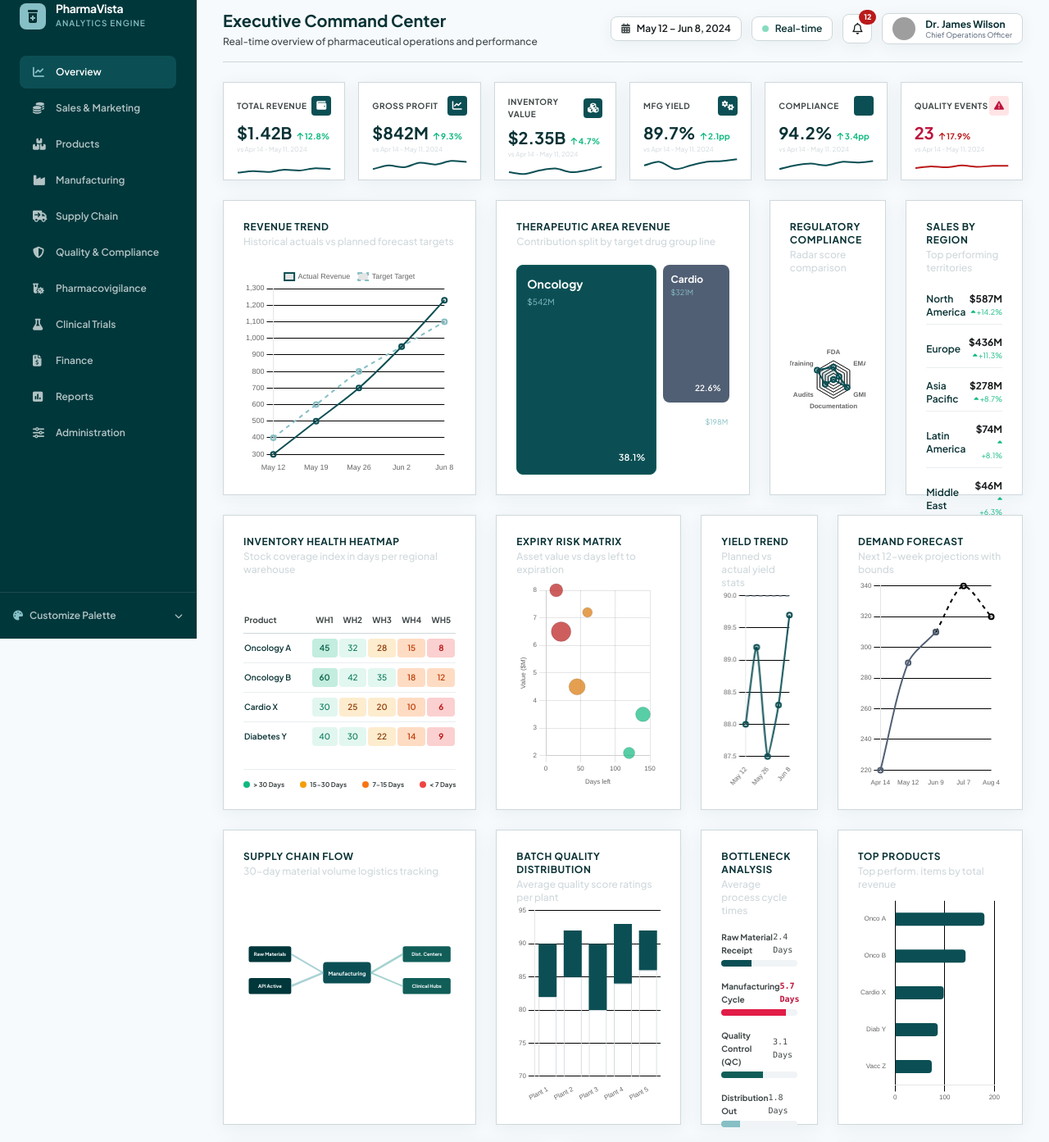
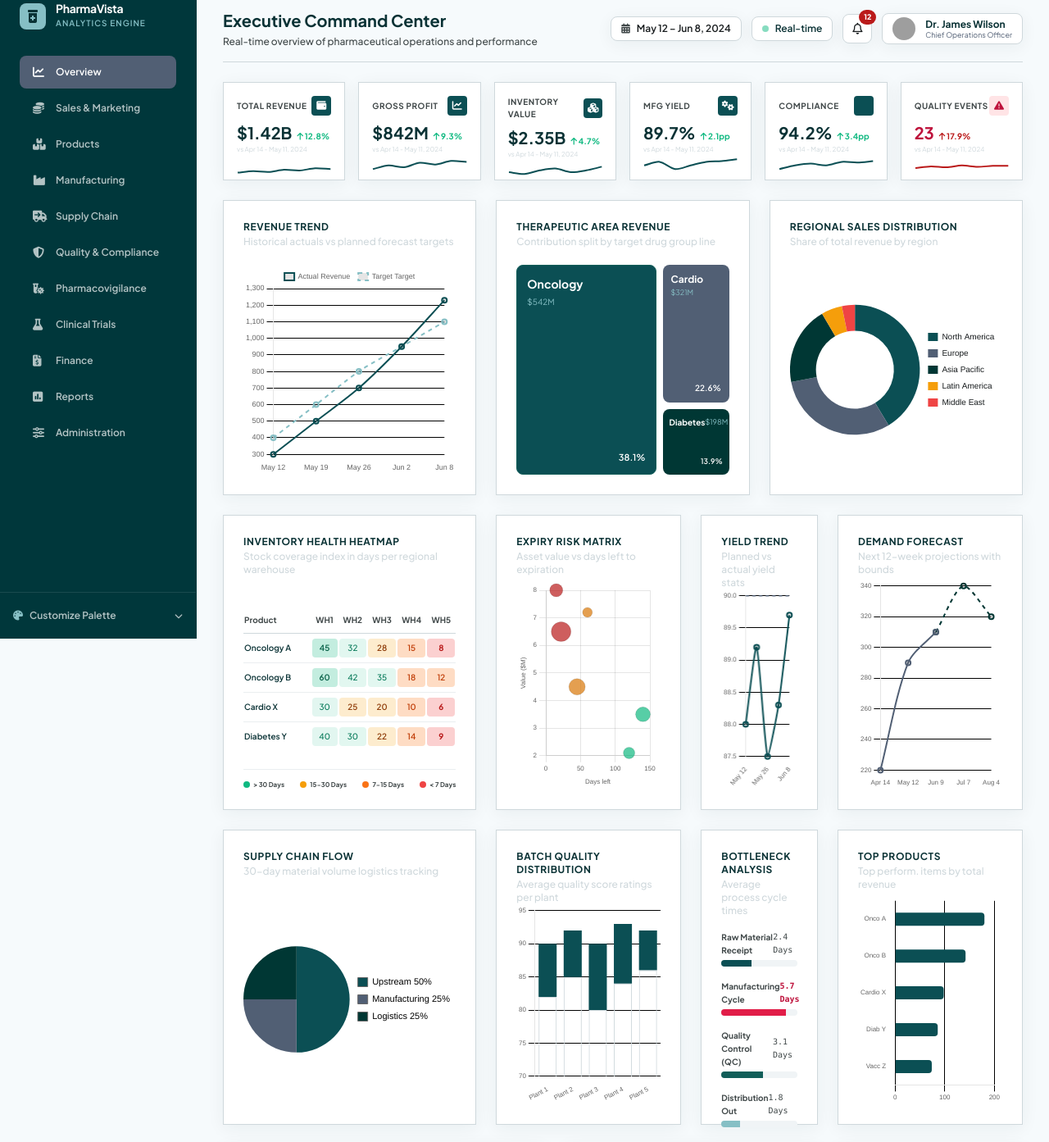
Before and after one commit to hamzahabdo01/Fanos, a plain HTML site: page index.html in a window 1280 px wide. Shown: the part 21-1414 px from the top of the page at 82% size. Drawn offline with nearby package versions, Linux system fonts and the light colour scheme; grey boxes are pictures that could not be loaded; some icons are missing.

Commit message:
Update index.html

```diff
--- a/index.html
+++ b/index.html
@@ -62,6 +62,8 @@
             --color-on-primary-container: #86bfc5;
             --color-primary-container: #0b4f54;
             --color-secondary: #515f74;
+            --color-tertiary: #003734;
+            --color-tertiary-dark: #00281e;
             --color-background: #f6fafc;
             --color-surface: #ffffff;
             --color-surface-low: #f0f4f6;
@@ -190,8 +192,8 @@
 
             <!-- Navigation Links -->
             <nav class="mt-8 space-y-1">
-                <a href="#" class="flex items-center gap-3 px-4 py-2.5 rounded-lg text-xs font-semibold text-white bg-fanos-primary shadow-sm transition-all duration-150">
-                    <i class="fa-solid fa-chart-line text-sm w-4 text-[var(--color-on-primary-container)]"></i>
+                <a href="#" class="flex items-center gap-3 px-4 py-2.5 rounded-lg text-xs font-semibold text-white bg-fanos-secondary shadow-sm transition-all duration-150">
+                    <i class="fa-solid fa-chart-line text-sm w-4 text-[var(--color-secondary-container)]"></i>
                     <span>Overview</span>
                 </a>
                 <a href="#" class="flex items-center gap-3 px-4 py-2.5 rounded-lg text-xs font-semibold text-white/70 hover:bg-white/10 hover:text-white transition-all duration-150">
@@ -283,6 +285,9 @@
                         <option value="eucalyptus">Tech-Forward Eucalyptus</option>
                         <option value="coldchain">Cold Chain Steel & Logistics</option>
                         <option value="emerald">High-Performance Emerald</option>
+                        <option value="earthly">Earthly — Dark Green & Brown</option>
+                        <option value="turmeric">Turmeric — Warm Golden</option>
+                        <option value="sandy">Sandy — Coastal Beige</option>
                         <option value="contrast">Minimalist High-Contrast Slate</option>
                         <option value="midnight">Deep Charcoal Dark Mode</option>
                     </select>
@@ -495,61 +500,16 @@
                 </div>
             </div>
 
-            <!-- Regulatory Compliance Score Radar (2 Cols) -->
-            <div class="lg:col-span-2 fanos-card p-6 fanos-shadow flex flex-col justify-between h-[360px]">
+            <!-- Regional Sales Donut (replaces Regulatory Compliance + Sales by Region) -->
+            <div class="lg:col-span-4 fanos-card p-6 fanos-shadow flex flex-col justify-between h-[360px]">
                 <div>
-                    <h2 class="text-xs uppercase tracking-wider font-bold fanos-text-title">Regulatory Compliance</h2>
-                    <p class="caption text-fanos-outline mt-0.5">Radar score comparison</p>
+                    <h2 class="text-xs uppercase tracking-wider font-bold fanos-text-title">Regional Sales Distribution</h2>
+                    <p class="caption text-fanos-outline mt-0.5">Share of total revenue by region</p>
                 </div>
-                <div class="w-full h-64 flex items-center justify-center">
-                    <canvas id="chart-compliance-radar"></canvas>
-                </div>
-            </div>
-
-            <!-- Global Sales by Region Map List (2 Cols) -->
-            <div class="lg:col-span-2 fanos-card p-6 fanos-shadow flex flex-col justify-between h-[360px]">
-                <div>
-                    <h2 class="text-xs uppercase tracking-wider font-bold fanos-text-title">Sales by Region</h2>
-                    <p class="caption text-fanos-outline mt-0.5">Top performing territories</p>
+                <div class="w-full h-64 mt-2 flex items-center justify-center">
+                    <canvas id="chart-region-pie"></canvas>
                 </div>
 
-                <div class="space-y-2 mt-4 text-xs">
-                    <div class="flex justify-between items-center py-1.5 border-b border-fanos-surface-container">
-                        <span class="font-semibold fanos-text-title">North America</span>
-                        <div class="text-right">
-                            <p class="font-bold">$587M</p>
-                            <p class="text-[9px] text-fanos-success"><i class="fa-solid fa-caret-up"></i> +14.2%</p>
-                        </div>
-                    </div>
-                    <div class="flex justify-between items-center py-1.5 border-b border-fanos-surface-container">
-                        <span class="font-semibold fanos-text-title">Europe</span>
-                        <div class="text-right">
-                            <p class="font-bold">$436M</p>
-                            <p class="text-[9px] text-fanos-success"><i class="fa-solid fa-caret-up"></i> +11.3%</p>
-                        </div>
-                    </div>
-                    <div class="flex justify-between items-center py-1.5 border-b border-fanos-surface-container">
-                        <span class="font-semibold fanos-text-title">Asia Pacific</span>
-                        <div class="text-right">
-                            <p class="font-bold">$278M</p>
-                            <p class="text-[9px] text-fanos-success"><i class="fa-solid fa-caret-up"></i> +8.7%</p>
-                        </div>
-                    </div>
-                    <div class="flex justify-between items-center py-1.5 border-b border-fanos-surface-container">
-                        <span class="font-semibold fanos-text-title">Latin America</span>
-                        <div class="text-right">
-                            <p class="font-bold">$74M</p>
-                            <p class="text-[9px] text-fanos-success"><i class="fa-solid fa-caret-up"></i> +8.1%</p>
-                        </div>
-                    </div>
-                    <div class="flex justify-between items-center py-1.5">
-                        <span class="font-semibold fanos-text-title">Middle East</span>
-                        <div class="text-right">
-                            <p class="font-bold">$46M</p>
-                            <p class="text-[9px] text-fanos-success"><i class="fa-solid fa-caret-up"></i> +6.3%</p>
-                        </div>
-                    </div>
-                </div>
             </div>
         </section>
 
@@ -662,31 +622,9 @@
                     <p class="caption text-fanos-outline mt-0.5">30-day material volume logistics tracking</p>
                 </div>
 
-                <!-- Custom Flowchart graphic using SVG elements -->
+                <!-- Simple supply pie (clean + minimal) -->
                 <div class="w-full h-64 mt-4 flex items-center justify-center">
-                    <svg viewBox="0 0 400 240" class="w-full h-full">
-                        <!-- Node Blocks -->
-                        <rect x="10" y="20" width="80" height="30" rx="4" data-color-role="primary-dark" style="fill:var(--color-primary-dark)"/>
-                        <text x="50" y="38" fill="white" font-size="9" text-anchor="middle" font-weight="bold">Raw Materials</text>
-
-                        <rect x="10" y="80" width="80" height="30" rx="4" data-color-role="primary-dark" style="fill:var(--color-primary-dark)"/>
-                        <text x="50" y="98" fill="white" font-size="9" text-anchor="middle" font-weight="bold">API Active</text>
-
-                        <rect x="150" y="50" width="90" height="40" rx="6" data-color-role="primary" style="fill:var(--color-primary)"/>
-                        <text x="195" y="75" fill="white" font-size="10" text-anchor="middle" font-weight="bold">Manufacturing</text>
-
-                        <rect x="300" y="20" width="90" height="30" rx="4" data-color-role="primary-hover" style="fill:var(--color-primary-hover)"/>
-                        <text x="345" y="38" fill="white" font-size="9" text-anchor="middle" font-weight="bold">Dist. Centers</text>
-
-                        <rect x="300" y="80" width="90" height="30" rx="4" data-color-role="primary-hover" style="fill:var(--color-primary-hover)"/>
-                        <text x="345" y="98" fill="white" font-size="9" text-anchor="middle" font-weight="bold">Clinical Hubs</text>
-
-                        <!-- Flow lines / connections -->
-                        <path d="M 90 35 L 150 70" data-color-role="secondary" stroke="#86bfc5" stroke-width="3" fill="none" opacity="0.7"/>
-                        <path d="M 90 95 L 150 70" data-color-role="secondary" stroke="#86bfc5" stroke-width="4" fill="none" opacity="0.7"/>
-                        <path d="M 240 70 L 300 35" data-color-role="tertiary" stroke="#7ec1bb" stroke-width="4" fill="none" opacity="0.7"/>
-                        <path d="M 240 70 L 300 95" data-color-role="tertiary" stroke="#7ec1bb" stroke-width="3" fill="none" opacity="0.7"/>
-                    </svg>
+                    <canvas id="chart-supply-pie" class="w-full h-full"></canvas>
                 </div>
             </div>
 
@@ -962,30 +900,40 @@
                 }
             });
 
-            // 2. Regulatory Compliance Score radar chart
-            const ctxRadar = document.getElementById('chart-compliance-radar').getContext('2d');
-            window.charts['compliance-radar'] = new Chart(ctxRadar, {
-                type: 'radar',
+            // 2. Regional Sales Donut chart (replaces radar + region list)
+            const ctxRegion = document.getElementById('chart-region-pie').getContext('2d');
+            const regionLabels = ['North America', 'Europe', 'Asia Pacific', 'Latin America', 'Middle East'];
+            const regionData = [587, 436, 278, 74, 46];
+            const primary = getComputedStyle(document.documentElement).getPropertyValue('--color-primary').trim();
+            const secondary = getComputedStyle(document.documentElement).getPropertyValue('--color-secondary').trim();
+            const tertiary = getComputedStyle(document.documentElement).getPropertyValue('--color-tertiary').trim();
+            const palette = [primary, secondary, tertiary, '#f59e0b', '#ef4444'];
+
+            window.charts['region-pie'] = new Chart(ctxRegion, {
+                type: 'doughnut',
                 data: {
-                    labels: ['FDA', 'EMA', 'GMP', 'Documentation', 'Audits', 'Training'],
+                    labels: regionLabels,
                     datasets: [{
-                        label: 'Compliance',
-                        data: [94, 92, 95, 90, 93, 96],
-                        backgroundColor: getComputedStyle(document.documentElement).getPropertyValue('--color-primary').trim() + '26',
-                        borderColor: getComputedStyle(document.documentElement).getPropertyValue('--color-primary').trim(),
-                        borderWidth: 2,
-                        pointRadius: 3
+                        data: regionData,
+                        backgroundColor: palette,
+                        borderWidth: 0
                     }]
                 },
                 options: {
                     responsive: true,
                     maintainAspectRatio: false,
-                    plugins: { legend: { display: false } },
-                    scales: {
-                        r: {
-                            ticks: { display: false },
-                            grid: { color: 'var(--color-gray-border)' },
-                            pointLabels: { font: { size: 8, weight: 'bold' } }
+                    cutout: '60%',
+                    plugins: {
+                        legend: { position: 'right', labels: { boxWidth: 12, font: { size: 10 }, color: getComputedStyle(document.documentElement).getPropertyValue('--color-text-on-surface').trim() } },
+                        tooltip: {
+                            callbacks: {
+                                label: (ctx) => {
+                                    const val = ctx.raw;
+                                    const sum = regionData.reduce((a,b)=>a+b,0);
+                                    const pct = ((val/sum)*100).toFixed(1);
+                                    return `${ctx.label}: $${val}M (${pct}%)`;
+                                }
+                            }
                         }
                     }
                 }
@@ -1166,6 +1114,68 @@
                     }
                 }
             });
+
+            // 8. Supply Chain — simple pie (clean, legend with percentages)
+            const ctxSupplyPie = document.getElementById('chart-supply-pie').getContext('2d');
+            const supplyLabels = ['Upstream', 'Manufacturing', 'Logistics'];
+            // Aggregated sample values (Upstream = RawMaterials+API, Manufacturing, Logistics = Distribution+Clinical)
+            const supplyValues = [50, 25, 25];
+            const spPrimary = getComputedStyle(document.documentElement).getPropertyValue('--color-primary').trim();
+            const spSecondary = getComputedStyle(document.documentElement).getPropertyValue('--color-secondary').trim();
+            const spTertiary = getComputedStyle(document.documentElement).getPropertyValue('--color-tertiary').trim();
+            const supplyColors = [spPrimary, spSecondary, spTertiary];
+
+            window.charts['supply-pie'] = new Chart(ctxSupplyPie, {
+                type: 'pie',
+                data: {
+                    labels: supplyLabels,
+                    datasets: [{
+                        data: supplyValues,
+                        backgroundColor: supplyColors,
+                        borderWidth: 0
+                    }]
+                },
+                options: {
+                    responsive: true,
+                    maintainAspectRatio: false,
+                    plugins: {
+                        legend: {
+                            position: 'right',
+                            labels: {
+                                boxWidth: 12,
+                                font: { size: 11 },
+                                generateLabels: (chart) => {
+                                    const data = chart.data.datasets[0].data;
+                                    const labels = chart.data.labels;
+                                    const sum = data.reduce((a,b)=>a+b,0) || 1;
+                                    return labels.map((label, i) => {
+                                        const val = data[i];
+                                        const pct = Math.round((val / sum) * 100);
+                                        return {
+                                            text: `${label} ${pct}%`,
+                                            fillStyle: chart.data.datasets[0].backgroundColor[i],
+                                            hidden: isNaN(val) || val === null,
+                                            index: i
+                                        };
+                                    });
+                                }
+                            }
+                        },
+                        tooltip: {
+                            callbacks: {
+                                label: (ctx) => {
+                                    const val = ctx.raw;
+                                    const sum = supplyValues.reduce((a,b)=>a+b,0);
+                                    const pct = ((val/sum)*100).toFixed(1);
+                                    return `${ctx.label}: ${val} (${pct}%)`;
+                                }
+                            }
+                        }
+                    }
+                }
+            });
+
+
         }
 
         // Live Color Palette Management
@@ -1205,6 +1215,9 @@
                 eucalyptus: { primary: '#0b4f54', secondary: '#515f74', tertiary: '#003734', bg: '#f6fafc', surface: '#ffffff' },
                 coldchain: { primary: '#3c4858', secondary: '#64748b', tertiary: '#1e293b', bg: '#f8fafc', surface: '#ffffff' },
                 emerald: { primary: '#065f46', secondary: '#334155', tertiary: '#047857', bg: '#f0fdf4', surface: '#ffffff' },
+                earthly: { primary: '#0b3d2e', secondary: '#6b3f2f', tertiary: '#3f6b4a', bg: '#f4efe8', surface: '#ffffff' },
+                    turmeric: { primary: '#9b5310', secondary: '#5f3b27', tertiary: '#b6780a', bg: '#fff3e6', surface: '#ffffff' },
+                    sandy: { primary: '#b29878', secondary: '#85674a', tertiary: '#bfae8b', bg: '#f6f2e8', surface: '#ffffff' },
                 contrast: { primary: '#1e293b', secondary: '#475569', tertiary: '#334155', bg: '#f8fafc', surface: '#ffffff' },
                 midnight: { primary: '#115e59', secondary: '#94a3b8', tertiary: '#134e4a', bg: '#0f172a', surface: '#1e293b' }
             };
@@ -1341,13 +1354,28 @@
                 window.charts['revenue-trend'].update();
             }
 
-            // Update Compliance Radar
-            if (window.charts['compliance-radar']) {
-                window.charts['compliance-radar'].data.datasets[0].borderColor = primary;
-                window.charts['compliance-radar'].data.datasets[0].backgroundColor = primary + '26';
-                window.charts['compliance-radar'].options.scales.r.pointLabels.color = axisColor;
-                window.charts['compliance-radar'].options.scales.r.grid.color = axisColor + '44';
-                window.charts['compliance-radar'].update();
+            // Update Regional Sales donut
+            if (window.charts['region-pie']) {
+                const palette = [primary, secondary, tertiary, '#f59e0b', '#ef4444'];
+                window.charts['region-pie'].data.datasets[0].backgroundColor = palette;
+                if (window.charts['region-pie'].options.plugins && window.charts['region-pie'].options.plugins.legend) {
+                    window.charts['region-pie'].options.plugins.legend.labels.color = axisColor;
+                }
+                window.charts['region-pie'].update();
+            }
+
+            // Update Supply Pie colors and legend
+            if (window.charts['supply-pie']) {
+                const spPrimary = primary;
+                const spSecondary = secondary;
+                const spTertiary = tertiary;
+                const palette = [spPrimary, spSecondary, spTertiary];
+                window.charts['supply-pie'].data.datasets[0].backgroundColor = palette;
+                if (window.charts['supply-pie'].options.plugins && window.charts['supply-pie'].options.plugins.legend) {
+                    // regenerate legend labels color via chart update
+                    window.charts['supply-pie'].options.plugins.legend.labels.color = axisColor;
+                }
+                window.charts['supply-pie'].update();
             }
 
             // Update Yield Trend
@@ -1384,6 +1412,8 @@
                 window.charts['top-products'].options.scales.y.ticks.color = axisColor;
                 window.charts['top-products'].update();
             }
+
+
         }
     </script>
 </body>
```
